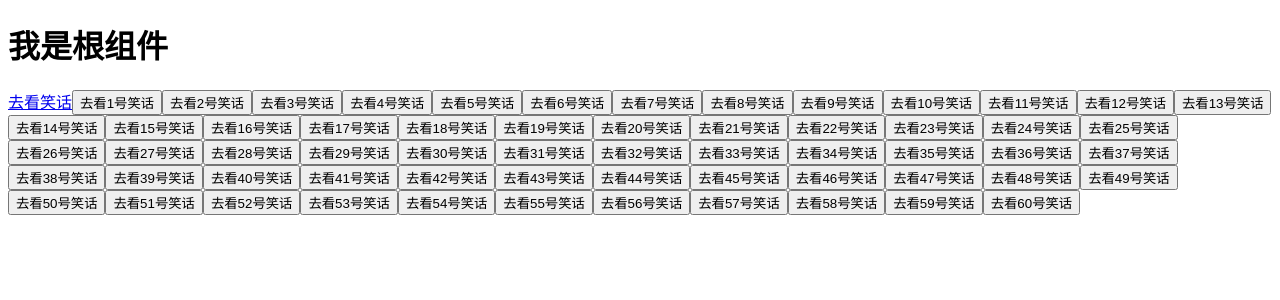
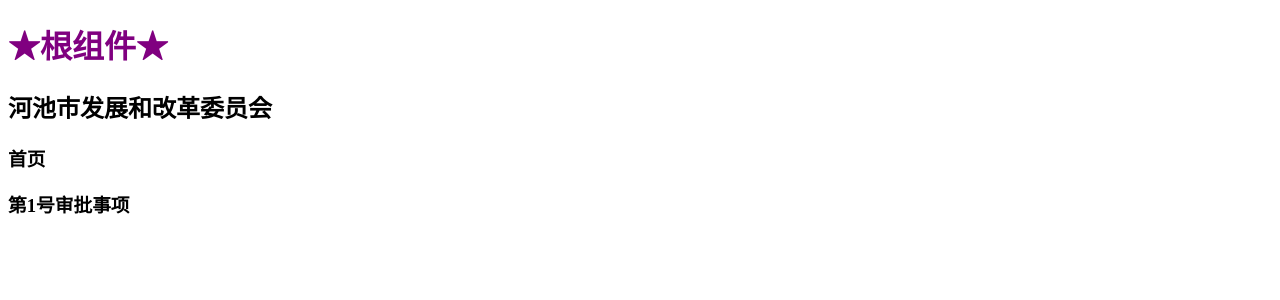
Before and after one commit to neill070308049/vue_project_1, a Vue app: page /#/index/1 in a window 1280 px wide. Shown: the top 300 px of the page. Built offline with nearby package versions, Linux system fonts and the light colour scheme; what view-design would draw is missing.

Commit message:
梳理路由的知识，不停地改......

```diff
--- a/src/App.vue
+++ b/src/App.vue
@@ -1,27 +1,19 @@
 <template>
   <div>
-    <h1>我是根组件</h1>
-    <router-link :to="{'name': 'xiaohua', 'params': {id: 45}}">去看笑话</router-link>
-    <button v-for="i in 60" :key="i" @click="go(i)">去看{{i}}号笑话</button>
+    <h1>★根组件★</h1>
     <router-view></router-view>
   </div>
 </template>
 
 <script>
   export default {
-      methods: {
-        go(n){
-          this.$router.push({
-            name:'xiaohua',
-            params: {
-              id: n
-            }
-          })
-        }
-      },
+
   }
 </script>
 
-<style lang="scss" scoped>
-
+<style lang="less" scoped>
+    h1{
+      color:purple;
+      font-weight: bold;
+    }
 </style>
--- a/src/router/index.js
+++ b/src/router/index.js
@@ -5,32 +5,20 @@
 
 const routes = [
   {
-    path: '/haha',
-    name: 'haha',
-    component: () => import('../views/Haha.vue'),
-    children: [
-      {
-        path: 'daxiao',
-        name: 'daxiao',
-        component: () => import('../views/Daxiao.vue')
-      },
-      {
-        path: 'kuangxiao',
-        name: 'kuangxiao',
-        component: () => import('../views/Kuangxiao.vue')
-      }
-    ]
-  },
-  {
-    path: '/xixi',
-    name: 'xixi',
-    component: () => import('../views/Xixi.vue'),
-    children: [
-      {
-        path: ':id',
-        name: 'xiaohua',
-        component: () => import('../views/Xiaohua.vue')
-      }
+    path: '/index',
+    name: 'index',
+    component: () => import('../views/Index.vue'),
+    children:[
+        {
+            path: 'news',
+            name: 'news',
+            component: () => import('../views/News.vue'),
+        },
+        {
+            path: ':id',
+            name: 'shenpishixiang',
+            component: () => import('../views/Shenpishixiang.vue'),
+        }
     ]
   }
 ]
--- a/src/views/Daxiao.vue
+++ /dev/null
@@ -1,17 +0,0 @@
-<template>
-    <div>
-        <h3>我是大笑组件，我在哈哈组件下面</h3>
-    </div>
-</template>
-
-<script>
-    export default {
-
-    }
-</script>
-
-<style lang="less" scoped>
-    h3{
-        color: blue;
-    }
-</style>
--- a/src/views/Haha.vue
+++ b/src/views/Index.vue
@@ -1,6 +1,7 @@
 <template>
     <div>
-        <h2>我是哈哈组件</h2>
+        <h2>河池市发展和改革委员会</h2>
+        <h3>首页</h3>
         <router-view></router-view>
     </div>
 </template>
--- a/src/views/Kuangxiao.vue
+++ /dev/null
@@ -1,17 +0,0 @@
-<template>
-    <div>
-        <h3>我是狂笑组件，我也是哈哈组件的子组件</h3>
-    </div>
-</template>
-
-<script>
-    export default {
-
-    }
-</script>
-
-<style lang="less" scoped>
-    h3{
-        color: red;
-    }
-</style>
--- a/src/views/Xixi.vue
+++ b/src/views/News.vue
@@ -1,7 +1,6 @@
 <template>
     <div>
-        <h2>我是嘻嘻组件</h2>
-        <router-view></router-view>
+        <h3>发改新闻</h3>
     </div>
 </template>
 
--- a/src/views/Xiaohua.vue
+++ b/src/views/Shenpishixiang.vue
@@ -1,7 +1,6 @@
 <template>
     <div>
-        <h1>我是第{{id}}个笑话</h1>
-        123
+        <h3>第{{id}}号审批事项</h3>
     </div>
 </template>
 
@@ -13,9 +12,7 @@
             }
         },
         created() {
-            console.log(this.$router);
-            console.log(this.$route);
-            this.id = (this.$route.params.id);
+           this.id = this.$route.params.id
         },
     }
 </script>
```
